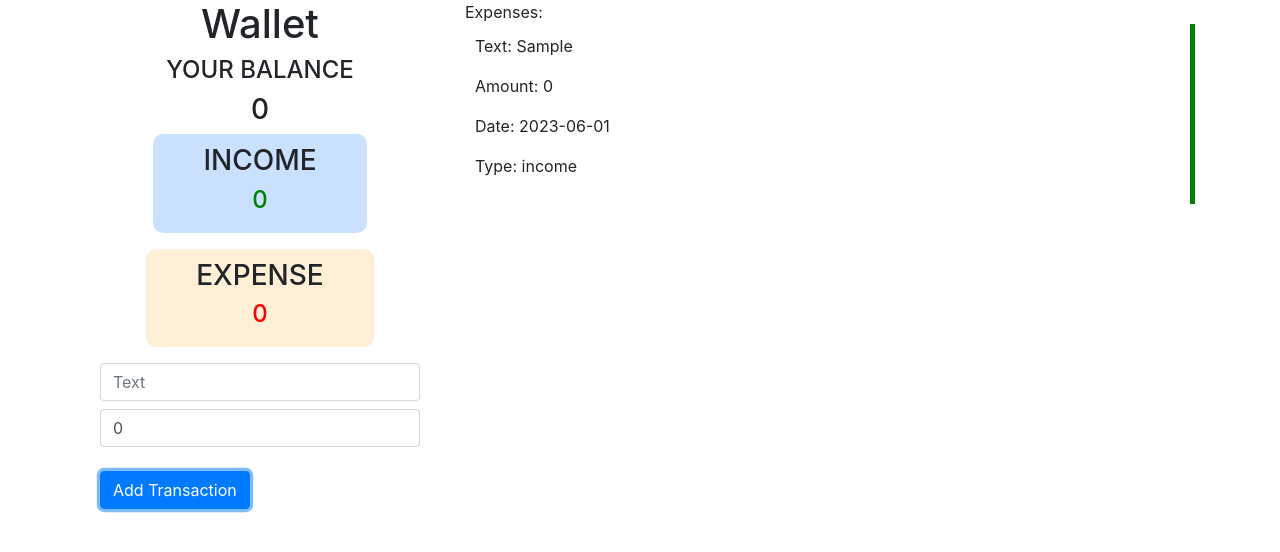
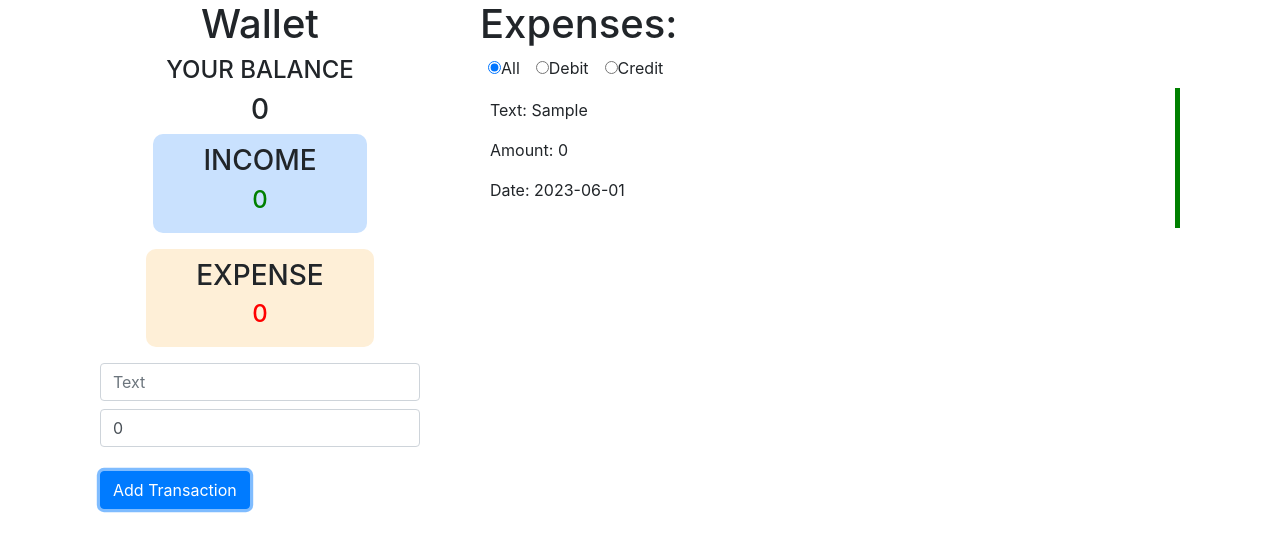
Before and after one commit to Ajayprajapati786/snva, a React (Create React App) app: page / in a window 1280 px wide. Both pictures are taken after typing "Sample" into the empty fields and a click on the button "Add Transaction". Shown: the top 552 px of the page. Built offline with nearby package versions, Linux system fonts and the light colour scheme.

Commit message:
some styling

```diff
--- a/src/components/Expenses.js
+++ b/src/components/Expenses.js
@@ -1,27 +1,54 @@
-import React from 'react';
+import React, { useState } from 'react';
 import { useSelector } from 'react-redux';
 
 const Expenses = () => {
-  const income = useSelector((state) => state.authentication.valuee);
+  const [filter, setFilter] = useState('All');
+  const transactions = useSelector((state) => state.authentication.valuee);
 
+  const handleFilterChange = (event) => {
+    setFilter(event.target.value);
+  };
 
-  console.log(income);
+  const filteredTransactions = filter === 'All' ? transactions : transactions.filter((transaction) => {
+    if (filter === 'Debit') {
+      return transaction.type === 'expense';
+    }
+    if (filter === 'Credit') {
+      return transaction.type === 'income';
+    }
+    return false;
+  });
+
   return (
-    <div>
-      Expenses:
-      {income.map((incomeItem) => (
+    <div className='container'>
+      <h1>Expenses:</h1>
+      <div>
+        <label className='mx-2'>
+          <input type='radio' value='All' checked={filter === 'All'} onChange={handleFilterChange} />
+          All
+        </label>
+        <label className='mx-2'>
+          <input type='radio' value='Debit' checked={filter === 'Debit'} onChange={handleFilterChange} />
+          Debit
+        </label>
+        <label className='mx-2'>
+          <input type='radio' value='Credit' checked={filter === 'Credit'} onChange={handleFilterChange} />
+          Credit
+        </label>
+      </div>
+      {filteredTransactions.map((transaction) => (
         <div
-          key={incomeItem.id}
+          key={transaction.id}
           style={{
-            borderRight: `5px solid ${incomeItem.type === 'income' ? 'green' : 'red'}`,
+            borderRight: `5px solid ${transaction.type === 'income' ? 'green' : 'red'}`,
             padding: '10px',
             marginBottom: '10px',
           }}
         >
-          <p>Text: {incomeItem.text}</p>
-          <p>Amount: {incomeItem.amount}</p>
-          <p>Date: {incomeItem.date}</p>
-          <p>Type: {incomeItem.type}</p>
+          <p>Text: {transaction.text}</p>
+          <p>Amount: {transaction.amount}</p>
+          <p>Date: {transaction.date}</p>
+          {/* <p>Type: {transaction.type}</p> */}
         </div>
       ))}
     </div>
```
